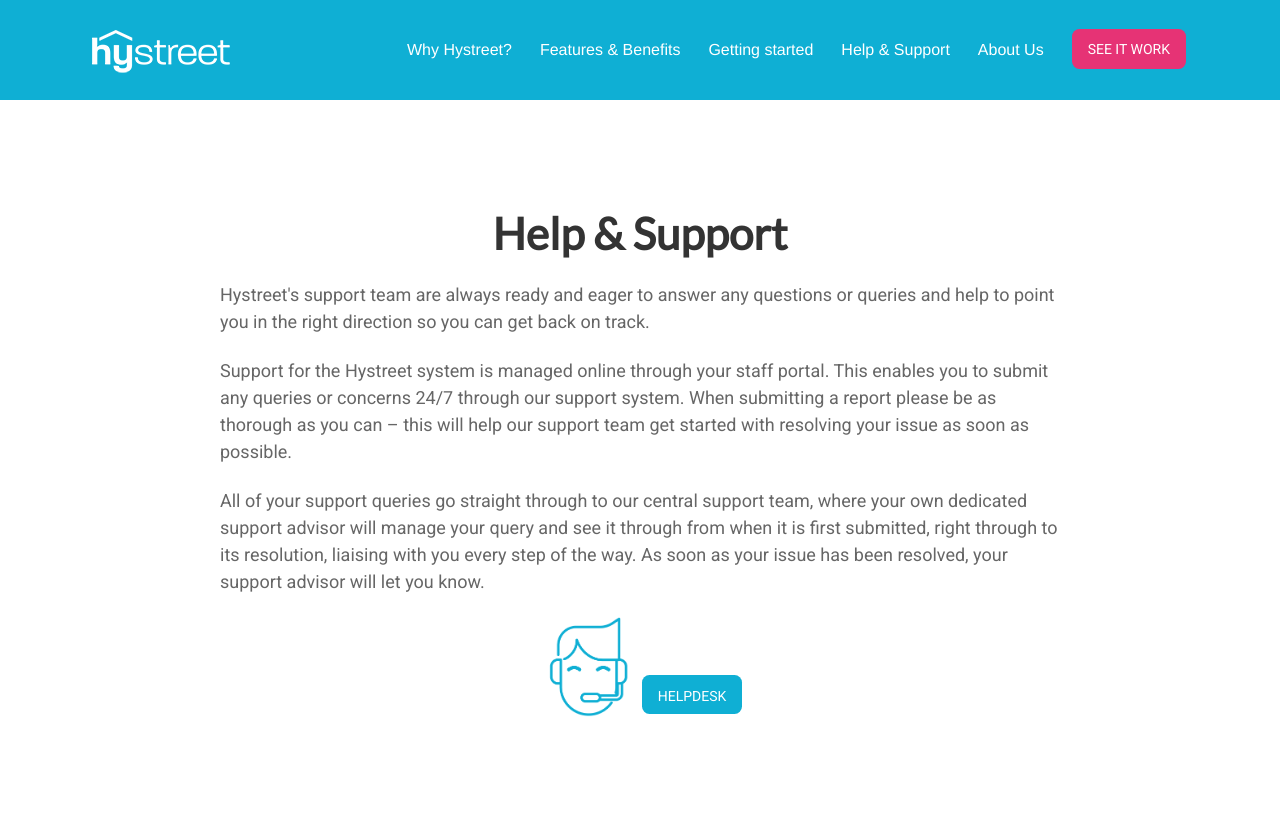
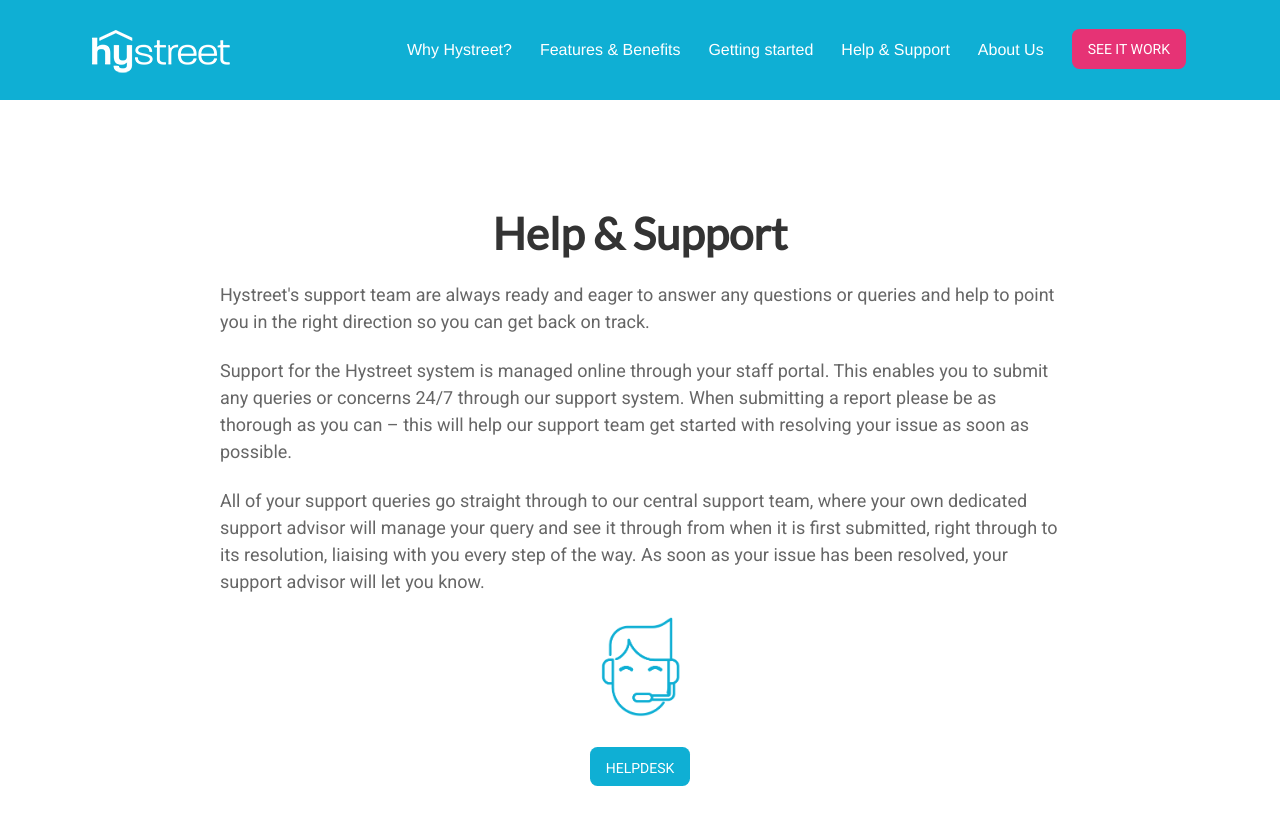
Before and after one commit to hystreet/hystreet.github.io, a Jekyll site: the page built from support/index.html, in a window 1280 px wide. Shown: the top 817 px of the page. Built offline with Jekyll 4.4.1, drawn with Linux system fonts in a browser that asks for light colours; some web fonts are replaced; a script that is not in the unit is left out; grey boxes are pictures that could not be loaded.

Commit message:
Update index.html

```diff
--- a/support/index.html
+++ b/support/index.html
@@ -28,7 +28,8 @@
       </div>
   <div class="large-12 columns layout-text">
         <img class="fb-icon text-center" src="/images/support-head.png">
-        <a class="button button-blue" href="#agents" style="top: 30px;">
+    <br>
+        <a class="button button-blue" href="https://hystreet.freshdesk.com/support/home" style="top: 30px;">
                            Helpdesk
           </a>
       </div>
```
